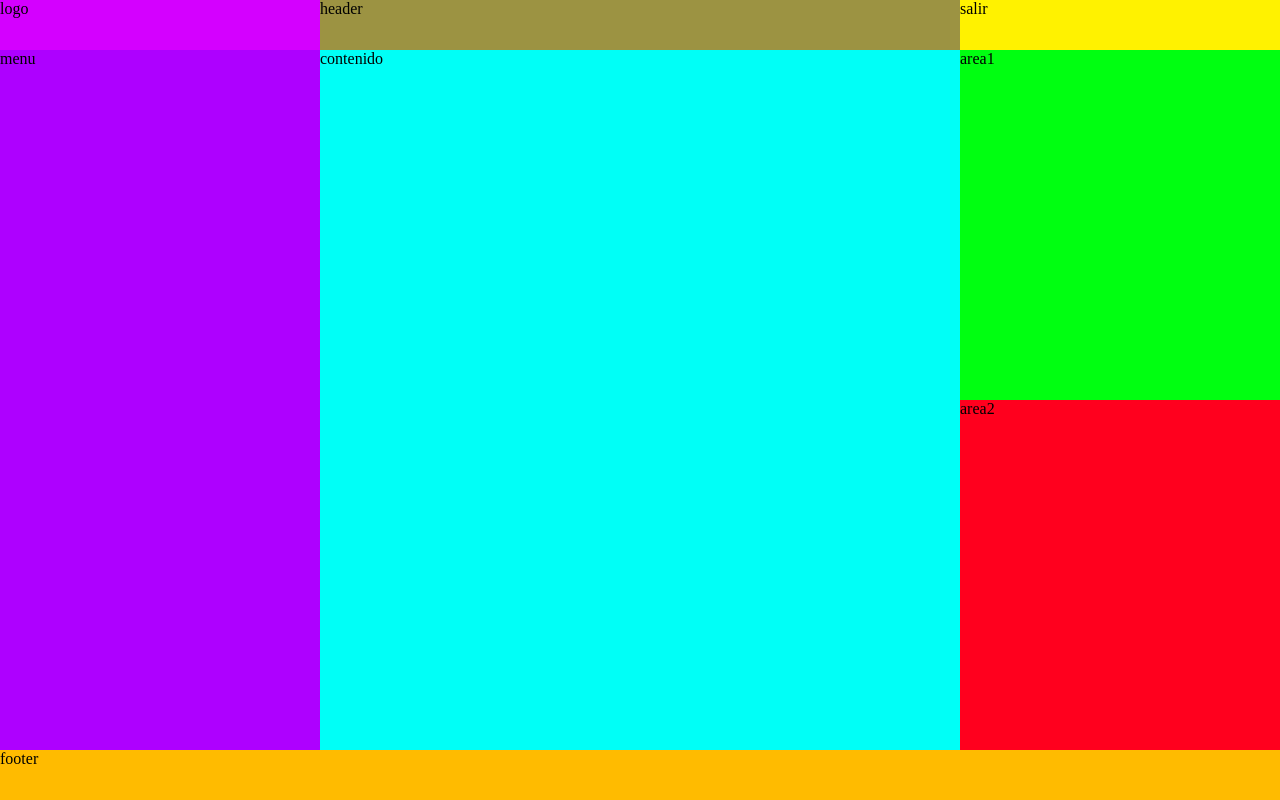
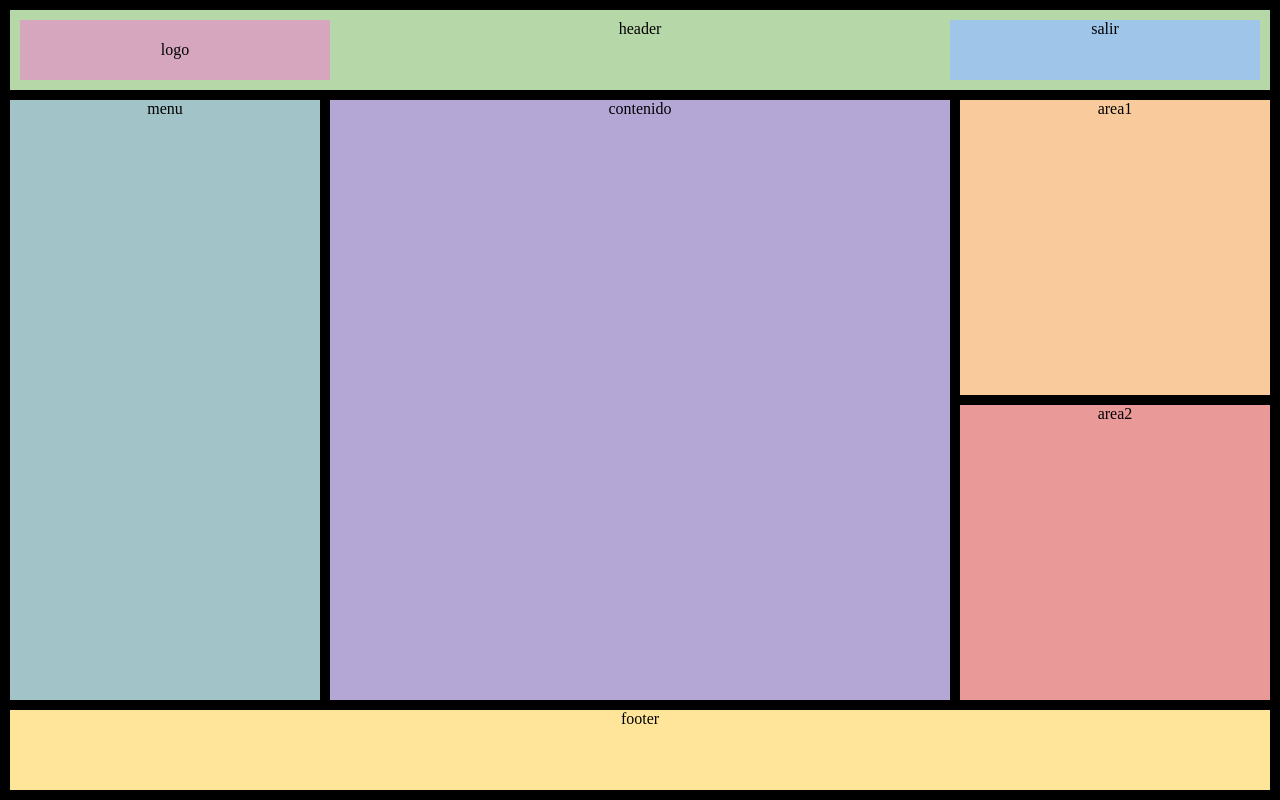
Before and after one commit to Andrea-25-11/Grid, a plain HTML site: page index.html in a window 1280 px wide. Drawn offline with Linux system fonts and the light colour scheme.

Commit message:
Probando grid

```diff
--- a/styles.css
+++ b/styles.css
@@ -5,52 +5,55 @@
 }
 
 .contenedor{
-    background-color: aqua;
+    background-color: rgb(0, 0, 0);
     width: 100vw;
     height: 100vh;
     display: grid;
-    grid-template: 50px auto auto 50px / 1fr 2fr 1fr;
-
-
-
+    grid-template: 80px auto auto 80px / 1fr 2fr 1fr;
+    gap:10px;
+    padding: 10px;
+    text-align: center;
 }
 .header{
-    background-color: rgb(156, 147, 66);
+    background-color: #B6D7A8;
     grid-row:1/2;
     grid-column: 1/4;
     display: grid;
     grid-template: 1fr/ 1fr 2fr 1fr;
     grid-template-areas:
     "logo header salir";
-
+    padding: 10px;
 }
 .logo{
-    background-color: rgb(212, 0, 255);
+    background-color: #D5A6BD;
     grid-area: logo;
+    place-items: center;
+    display: grid;
 
 }
 .salir{
-    background-color: rgb(255, 242, 0);
+    background-color: #9FC5E8;
     grid-area: salir;
+
 }
 .menu{
-    background-color: rgb(174, 0, 255);
+    background-color: #A2C4C9;
     grid-area: 2/1/4/2;
 }
 .contenido{
-    background-color: rgb(0, 255, 247);
+    background-color: #B4A7D6;
     grid-area: 2/2/4/3;
 }
 .area1{
-    background-color: rgb(0, 255, 17);
+    background-color: #F9CB9C;
     grid-area: 2/3/3/4;
 }
 .area2{
-    background-color: rgb(255, 0, 30);
+    background-color: #EA9999;
     grid-area: 3/3/4/4;
 }
 .footer{
-    background-color: rgb(255, 187, 0);
+    background-color:#FFE599;
     grid-row:4/5;
     grid-column: 1/4;
 }
```
